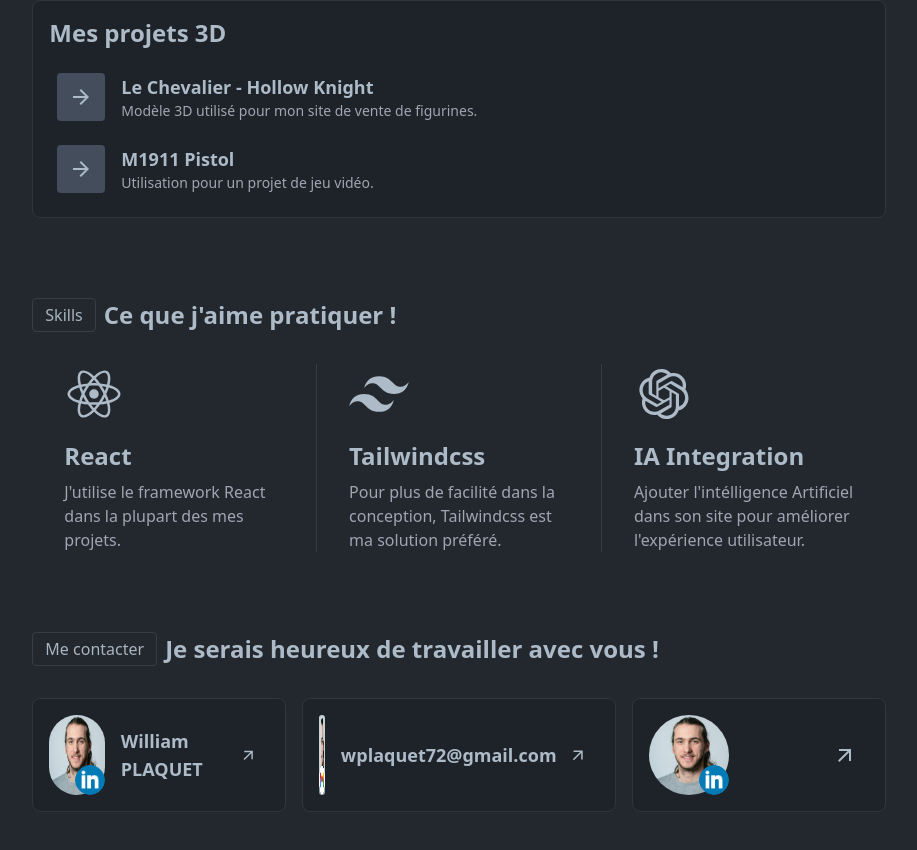
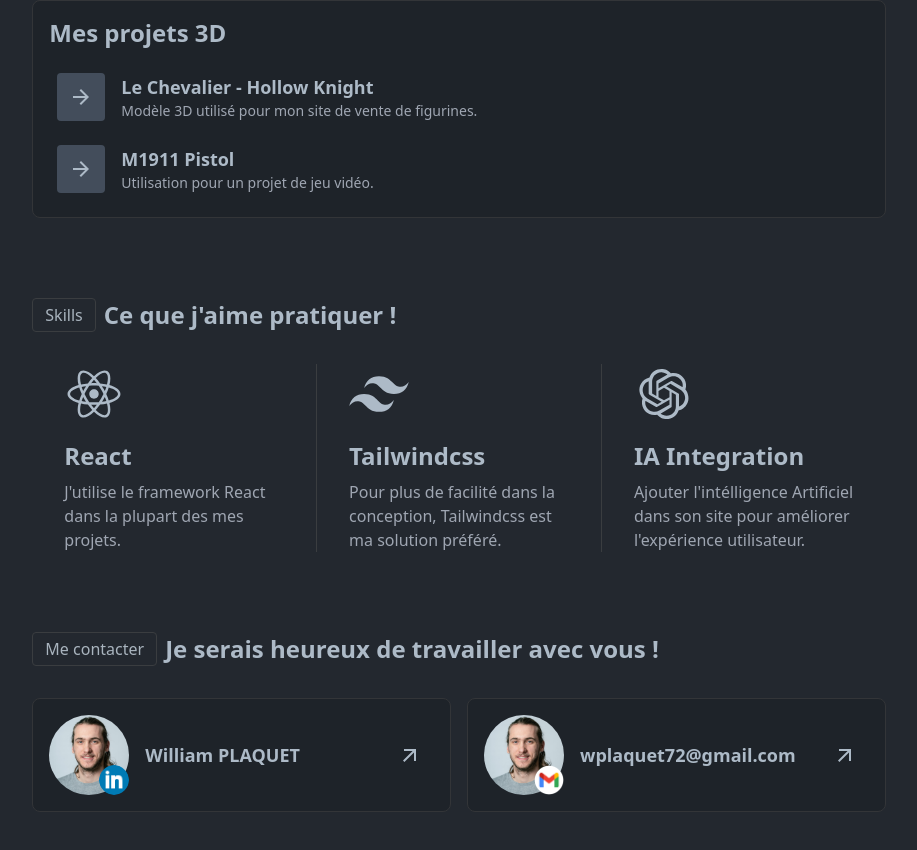
Before and after one commit to PlaquetWilliam/portfolio, a React (Vite) app: page / in a window 1280 px wide. Shown: the part 1014-1864 px from the top of the page, without its empty margins (181-1098 px from the left). Built offline with nearby package versions, Linux system fonts and the light colour scheme.

Commit message:
Déploiement

```diff
--- a/src/components/Contact.tsx
+++ b/src/components/Contact.tsx
@@ -44,21 +44,6 @@ export const Contact = () => {
 
                     <MdArrowOutward className="p-3 text-5xl text-[#adbac7] rounded"/>
                 </a>
-
-                <a href="https://www.linkedin.com/in/william-plaquet-9b6682210/" className="flex-1 flex justify-between items-center p-4 bg-[#1e2329] border border-[#333538] rounded-lg">
-                    <div className='flex items-center'>
-                        <div className="relative">
-                            <img src={ Profil } className='h-[80px] rounded-full'/>
-                            <img src={ Linkedin } className='absolute bottom-0 right-0 h-[30px] rounded-full'/>
-                        </div>
-
-                        <div className="flex flex-col">
-                            <h1></h1>
-                        </div>
-                    </div>
-
-                    <MdArrowOutward className="p-3 text-5xl text-[#adbac7] rounded"/>
-                </a>
             </div>
         </section>
     </>
--- a/src/components/Hero.tsx
+++ b/src/components/Hero.tsx
@@ -2,6 +2,8 @@ import { CiLinkedin } from "react-icons/ci";
 import { SiIndeed } from "react-icons/si";
 
 import Profil from '../assets/Profil.png'
+
+import cv from '../assets/CV.pdf';
 
 export const Hero = () => {
     return (
@@ -13,12 +15,13 @@ export const Hero = () => {
                     <h1 className="text-6xl font-bold text-[#adbac7]">Développeur Web</h1>
                     <p className="mt-4 text-lg text-[#9fa6b2]">Développeur Full-Stack / Développeur Frameworks</p>
                     <div className="mt-4 flex">
-                        <button
-                            className="mr-6 py-2 px-6 font-medium text-[#a9b4be] border border-[#3a3d40] bg-[#23282f] rounded cursor-pointer duration-100 hover:bg-[#303740]"
-                            onClick={() => window.open('/CV.pdf', '_blank')}
-                            >
-                            Télécharger le CV
-                        </button>
+                        <a
+                        href={cv}
+                        download="William_Plaquet_CV.pdf"
+                        className="mr-6 py-2 px-6 font-medium text-[#a9b4be] border border-[#3a3d40] bg-[#23282f] rounded cursor-pointer duration-100 hover:bg-[#303740]"
+                        >
+                        Télécharger le CV
+                        </a>
                         <a href="https://www.linkedin.com/in/william-plaquet-9b6682210/" target="blank" className="flex justify-center items-center mr-6 p-2 font-medium text-[#a9b4be] border border-[#3a3d40] bg-[#23282f] rounded duration-100 hover:bg-[#303740]">
                             <CiLinkedin className="text-2xl" />
                         </a>
```
Also changed, not shown: public/Profil.png (deleted), 1 other file (tests, documents, lock files or other folders).
